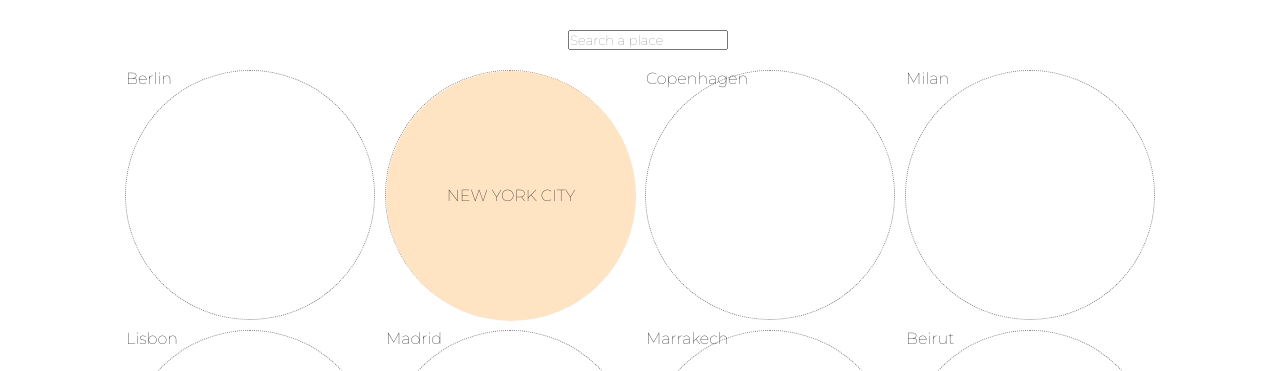
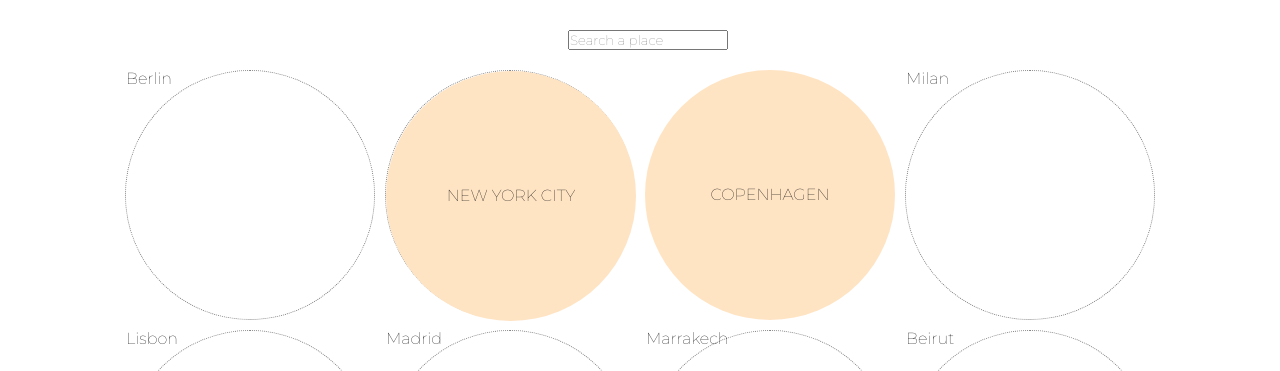
Before and after one commit to silviaparadag/personal-project-01, a React (Create React App) app: page /#/Home in a window 1280 px wide. Shown: the part 376-747 px from the top of the page. Built offline with nearby package versions, Linux system fonts and the light colour scheme; a web font is replaced by a local one.

Commit message:
Add react-card-flip to EachCity component

```diff
--- a/package.json
+++ b/package.json
@@ -11,6 +11,7 @@
     "prop-types": "^15.8.1",
     "react": "^18.2.0",
     "react-burger-menu": "^3.0.9",
+    "react-card-flip": "^1.2.0",
     "react-dom": "^18.2.0",
     "react-router-dom": "^6.14.0",
     "react-scripts": "5.0.1",
--- a/src/components/EachCity.js
+++ b/src/components/EachCity.js
@@ -1,8 +1,18 @@
+import CardFlip from 'react-card-flip';
+import { useState } from 'react';
+
 import '../styles/layout/EachCity.scss';
 
 
 
 const EachCity = () => {
+
+const [isFlipped, setFlipped] = useState(false);
+
+  const handleFlip = (ev) => {
+        ev.preventDefault();
+        (isFlipped === false ? setFlipped(true) : setFlipped(false))
+  };
 
 return (
     <>
@@ -13,12 +23,16 @@ return (
         <li className="eacharticle">
                 <div className="eacharticle__card">
                         <div className='eacharticle__card--front'>New York City</div>
-                        <div className='eacharticle__card--back'>Lorem ipsum, dolor sit amet consectetur adipisicing elit. Corporis, incidunt omnis! </div>
                 </div>
         </li>
-        <li className="eacharticle">
-                Copenhagen
-        </li>
+        <CardFlip isFlipped={isFlipped} flipDirection="horizontal" className="eacharticle">
+                <div
+                className='eacharticle__card--front' onClick={handleFlip}> Copenhagen
+
+                </div>
+                <div className='eacharticle__card--back' onClick={handleFlip}>Iure ullam quibusdam officiis repellat temporibus minima quos ex ipsam, illo non expedita animi excepturi, voluptatibus fuga corporis nisi?
+               </div>
+        </CardFlip>
          <li className="eacharticle">
                 Milan
         </li>
--- a/src/styles/layout/EachCity.scss
+++ b/src/styles/layout/EachCity.scss
@@ -4,21 +4,15 @@
 
 .eacharticle {
     background-color: transparent;
-    perspective: 1000px;
     height: 250px;
     width: 250px;
     border: 1px dotted gray;
     border-radius: 125px / 50%;
     display: flex;
 
+    &__card {
 
-    &__card {
-        position: relative;
-        text-transform: uppercase;
-        transition: transform 1s;
-        transform-style: preserve-3d;
         display: flex;
-        object-fit: cover;
 
         &--front,
         &--back {
@@ -27,37 +21,30 @@
             display: flex;
             align-items: center;
             justify-content: center;
-            backface-visibility: hidden;
             border-radius: 125px / 50%;
+            padding: 20px;
         }
 
         &--front {
+            text-transform: uppercase;
             background-color: $color-primary3;
             color: $color-primary;
         }
 
         &--back {
-            background-color: $color-primary5;
-            color: $color-primary2;
-            transform: rotateY(180deg);
+            background-color: $color-primary2;
+            color: $color-primary;
         }
+    }
+
+    .react-card-flip {
+        height: 250px;
+        width: 250px;
+        border: 1px dotted gray;
+        border-radius: 125px / 50%;
     }
 }
 
-
-.eacharticle:hover .eacharticle__card {
-    transform: rotateY(180deg);
-}
-
-/* LV:
-    caja img(picture) {
-        position: absolute;
-            top: 0;
-            width: 100%;
-    }
-
-    img {
-    width: 100%;
-    height: 100%;
-    object-fit: cover;}
- */
+// .eacharticle:hover .eacharticle__card {
+//     transform: rotateY(180deg);
+// }
```
Also changed, not shown: 1 other file (tests, documents, lock files or other folders).
